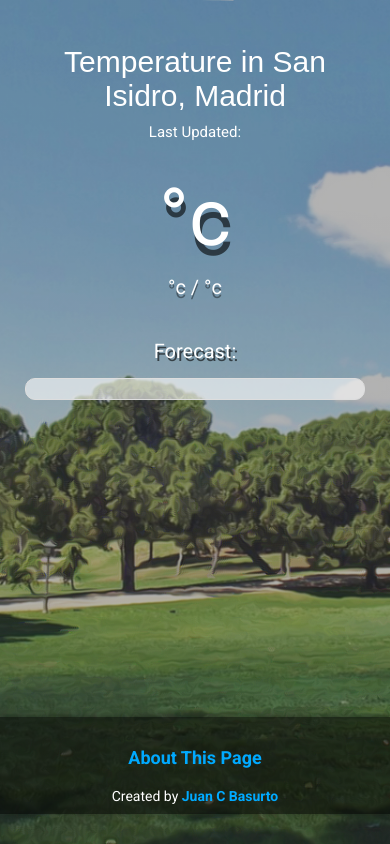
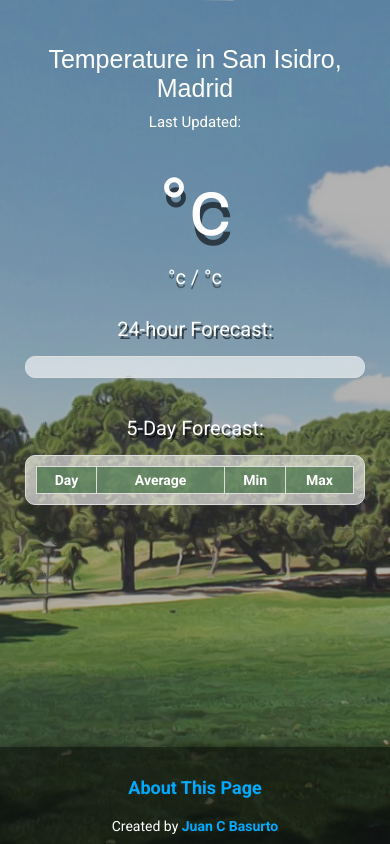
Before and after one commit to jbasurtod/madrid_temp_app, a Flask app: template templates/index.html in a window 390 px wide. Run offline with Flask 3, Linux system fonts and the light colour scheme; the template is opened without the code that fills it, so the values that code supplies are empty.

Commit message:
added 5 day forecast

```diff
--- a/app.py
+++ b/app.py
@@ -6,7 +6,14 @@ app = Flask(__name__)
 @app.route('/madridtemp')
 def index():
     worker = Worker()
-    last_temperature, formatted_datetime, dates, date_hour_temp_map, max_temp, min_temp = worker.GetData()
+    last_temperature, formatted_datetime, dates, date_hour_temp_map, max_temp, min_temp, pred5d_df = worker.GetData()
+
+    # Modify 'day' column to display as "Weekday DayNumber"
+    pred5d_df['day'] = pred5d_df['day'].dt.strftime('%A %d')
+    pred5d_df['mean_temp'] = pred5d_df['mean_temp'].round(0).astype(int)
+    pred5d_df['min_temp'] = pred5d_df['min_temp'].round(0).astype(int)
+    pred5d_df['max_temp'] = pred5d_df['max_temp'].round(0).astype(int)
+
 
     # Determine max number of hours for column headers
     max_hours = max(len(date_hour_temp_map[date]['hours']) for date in dates)
@@ -14,6 +21,9 @@ def index():
     # Prepare hours_map and temperatures_map
     hours_map = {date: date_hour_temp_map[date]['hours'] for date in dates}
     temperatures_map = {date: date_hour_temp_map[date]['temperatures'] for date in dates}
+
+    # Convert pred5d_df to a list of dictionaries
+    forecast_5d = pred5d_df.to_dict(orient='records')
 
     return render_template(
         'index.html',
@@ -24,7 +34,8 @@ def index():
         temperatures_map=temperatures_map,
         max_hours=max_hours,
         max=max_temp,
-        min=min_temp
+        min=min_temp,
+        forecast_5d=forecast_5d  # Pass the forecast data to the template
     )
 
 if __name__ == "__main__":
--- /dev/null
+++ b/data/predictions5days_data.csv
@@ -0,0 +1,6 @@
+,day,mean_temp,min_temp,max_temp
+0,2024-08-23,29.45558,23.66408,34.528645
+1,2024-08-24,29.129786,22.456757,34.664597
+2,2024-08-25,28.939505,22.391884,33.93145
+3,2024-08-26,28.68043,22.313599,34.34108
+4,2024-08-27,28.997744,22.31693,34.821556
--- a/static/styles/main.css
+++ b/static/styles/main.css
@@ -17,18 +17,20 @@ body {
   background-size: cover; /* Cover the entire element */
   background-position: center center; /* Center the image */
   background-repeat: no-repeat; /* Prevent repeating the image */
+  background-attachment: fixed; /* Keep the background fixed while content scrolls */
   user-select: none; /* Disable text selection */
   -webkit-user-select: none; /* For Safari */
   -moz-user-select: none; /* For Firefox */
   -ms-user-select: none; /* For Internet Explorer/Edge */
 }
 
+
 .app-wrap {
   display: flex;
   flex-direction: column;
-  min-height: 100vh;
-  background-image: linear-gradient(to bottom, rgba(0, 0, 0, 0.3), rgba(0, 0, 0, 0.3));
+  min-height: 100vh; /* Ensure it stretches to full viewport height */
 }
+
 
 header {
   display: flex;
@@ -119,6 +121,17 @@ main {
   border-radius: 10px; /* Rounded corners for the table container */
   border: 1px solid #ddd; /* Border around the table container */
 }
+.table-container-forecast {
+  width: 100%; /* Use full width of the parent container */
+  max-width: 600px; /* Limit max width */
+  overflow-x: auto; /* Enables horizontal scrolling */
+  white-space: nowrap; /* Prevents wrapping of table contents */
+  margin: 10px 0px 100px; /* Adds vertical spacing around the table */
+  background: rgba(255, 255, 255, 0.6); /* Semi-transparent background */
+  padding: 10px;
+  border-radius: 10px; /* Rounded corners for the table container */
+  border: 1px solid #ddd; /* Border around the table container */
+}
 
 table {
   border-collapse: collapse;
@@ -140,6 +153,17 @@ th {
 
 .table-container th.fecha {
   font-size: 20px; /* Specific size for date columns */
+}
+
+.table-container-forecast th {
+  font-size: 14px; /* Further adjust size for date columns */
+  padding: 8px 0px;
+}
+.table-container-forecast td.forecast {
+  font-size: 25px; /* Further adjust size for date columns */
+}
+.table-container-forecast td.day {
+  font-size: 18px; /* Further adjust size for date columns */
 }
 
 td {
@@ -254,7 +278,7 @@ td[data-temp] {
 /* Further adjustments for very small screens */
 @media (max-width: 480px) {
   .location .titulo {
-    font-size: 30px; /* Adjust font size for very small screens */
+    font-size: 25px; /* Adjust font size for very small screens */
   }
 
   .location .date {
@@ -275,9 +299,19 @@ td[data-temp] {
   }
 
   .table-container th.fecha {
-    font-size: 16px; /* Further adjust size for date columns */
+    font-size: 14px; /* Further adjust size for date columns */
   }
 
+  .table-container-forecast th {
+    font-size: 14px; /* Further adjust size for date columns */
+    padding: 5px 0px;
+  }
+  .table-container-forecast td.forecast {
+    font-size: 20px; /* Further adjust size for date columns */
+  }
+  .table-container-forecast td.day {
+    font-size: 13px; /* Further adjust size for date columns */
+  }
   td {
     font-size: 12px; /* Further adjust font size */
     padding: 20px 6px; /* Further adjust padding */
@@ -310,7 +344,17 @@ td[data-temp] {
     min-height: 100vh; /* Ensure it stretches to full viewport height */
     overflow: hidden; /* Prevent overflow */
   }
-
+  .table-container-forecast {
+    width: 100%; /* Use full width of the parent container */
+    max-width: 400px; /* Limit max width */
+    overflow-x: auto; /* Enables horizontal scrolling */
+    white-space: nowrap; /* Prevents wrapping of table contents */
+    margin: 10px 0px 200px; /* Adds vertical spacing around the table */
+    background: rgba(255, 255, 255, 0.6); /* Semi-transparent background */
+    padding: 10px;
+    border-radius: 10px; /* Rounded corners for the table container */
+    border: 1px solid #ddd; /* Border around the table container */
+  }
 }
 
 div::-webkit-scrollbar
@@ -406,7 +450,16 @@ div::-webkit-scrollbar-thumb
 .title-table {
   color: white;
   font-size: 20px;
-  margin: 40px 0px 5px 0px; /* 10px margin above and below */
+  margin: 28px 0px 5px 0px; /* 10px margin above and below */
+  text-align: center;
+  font-weight: normal; /* Make the text bold for better visibility */
+  text-shadow: 2px 3px rgba(0, 0, 0, 0.6);
+}
+
+.title-table-forecast {
+  color: white;
+  font-size: 20px;
+  margin: 28px 0px 5px 0px; /* 10px margin above and below */
   text-align: center;
   font-weight: normal; /* Make the text bold for better visibility */
   text-shadow: 2px 3px rgba(0, 0, 0, 0.6);
@@ -466,3 +519,61 @@ div::-webkit-scrollbar-thumb
 margin-top: 20px;
 margin-bottom: 20px;
 }
+
+/* Other existing styles... */
+
+body {
+  font-family: 'Roboto', sans-serif;
+  background-image: url('bg.jpg');
+  background-size: cover;
+  background-position: center center;
+  background-repeat: no-repeat;
+  user-select: none;
+  height: 100vh; /* Set the body to the full viewport height */
+  margin: 0; /* Remove any default margins */
+}
+
+.app-wrap {
+  display: flex;
+  flex-direction: column;
+  min-height: 100vh;
+  background-image: linear-gradient(to bottom, rgba(0, 0, 0, 0.3), rgba(0, 0, 0, 0.3));
+  justify-content: space-between; /* Ensures main content fills the space between header and footer */
+}
+
+main {
+  flex: 1;
+  padding: 25px;
+  display: flex;
+  flex-direction: column;
+  align-items: center;
+  text-align: center;
+}
+
+.footer {
+  position: fixed;
+  bottom: 0; /* Ensures footer stays at the very bottom of the viewport */
+  left: 0;
+  width: 100%;
+  text-align: center;
+  font-size: 14px;
+  color: #fff;
+  background-color: rgba(0, 0, 0, 0.5);
+  padding: 10px;
+  box-shadow: 0px -1px 5px rgba(0, 0, 0, 0.3);
+}
+
+/* Modal styling */
+.modal {
+  display: none;
+  position: fixed;
+  z-index: 1000;
+  left: 0;
+  top: 0;
+  width: 100%;
+  height: 100%;
+  overflow: auto;
+  background-color: rgba(0, 0, 0, 0.5);
+}
+
+/* Other existing styles... */
--- a/templates/index.html
+++ b/templates/index.html
@@ -21,7 +21,7 @@
                 <div class="temp">{{ last_temperature }}<span>°c</span></div>
                 <div class="hi-low">{{ max }}°c / {{ min }}°c</div>
             </div>
-            <div class="title-table">Forecast:</div>
+            <div class="title-table">24-hour Forecast:</div>
             <!-- Table for last 24 predictions -->
             <div class="table-container">
                 <table>
@@ -50,6 +50,32 @@
                                 {% endfor %}
                             {% endfor %}
                         </tr>
+                    </tbody>
+                </table>
+            </div>
+
+            <!-- New Table for 5-Day Forecast -->
+            <div class="title-table-forecast">5-Day Forecast:</div>
+            <div class="table-container-forecast">
+                <table>
+                    <thead>
+                        <tr>
+                            <th>Day</th>
+                            <th>Average</th>
+                            <th>Min</th>
+                            <th>Max</th>
+                        </tr>
+                    </thead>
+                    <tbody>
+                        <!-- Display 5-day forecast dynamically -->
+                        {% for forecast in forecast_5d %}
+                            <tr>
+                                <td class="day">{{ forecast.day }}</td>
+                                <td class="forecast">{{ forecast.mean_temp }}°</td>
+                                <td class="forecast">{{ forecast.min_temp }}°</td>
+                                <td class="forecast">{{ forecast.max_temp }}°</td>
+                            </tr>
+                        {% endfor %}
                     </tbody>
                 </table>
             </div>
```
Also changed, not shown: Worker.py (+40 -14 lines), data/historic_data.csv (+22 -0 lines), data/predictions_data.csv (+62 -40 lines).
